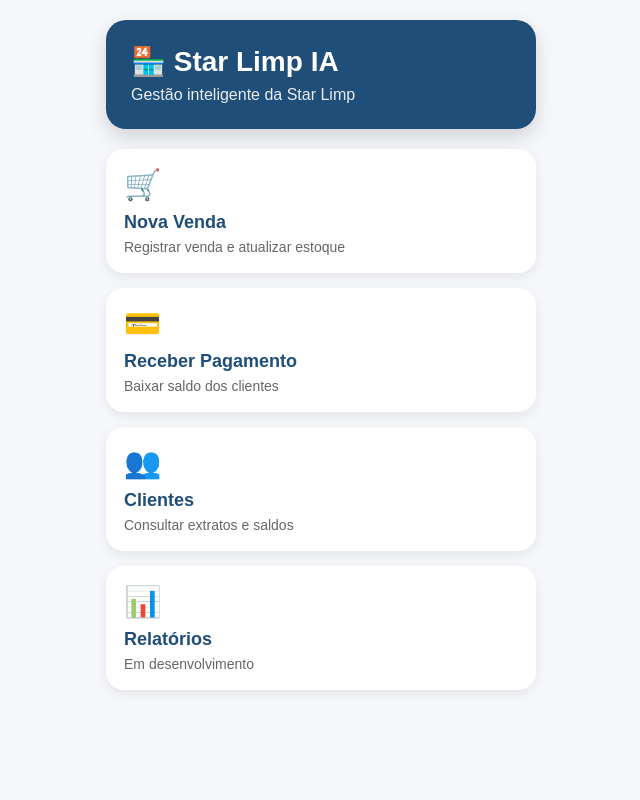
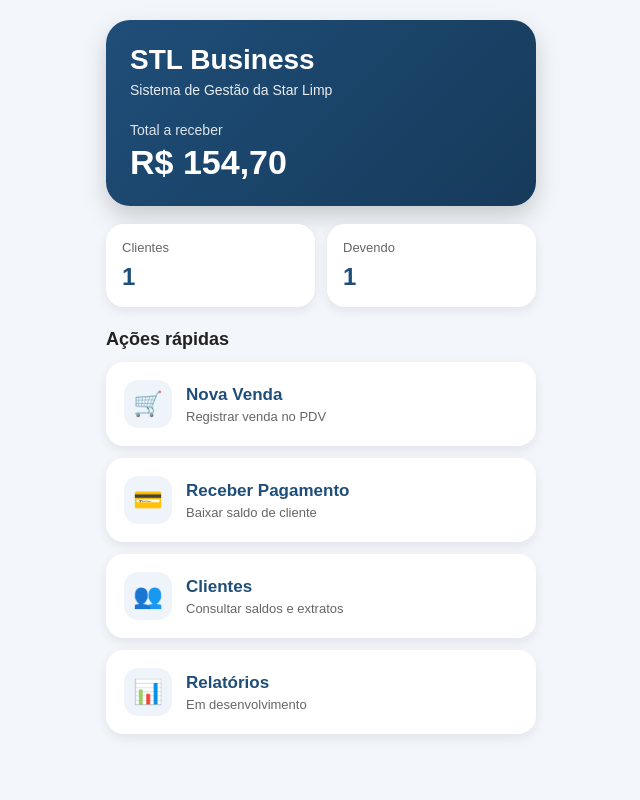
Before and after one commit to xJoyceDias/star-limp-ia, a FastAPI app: page / in a window 1280 px wide. Shown: the whole page, without its empty margins (319-959 px from the left). Run offline with FastAPI, Linux system fonts and the light colour scheme; data comes from the database, SQL or seed files in the repository.

Commit message:
Atualiza dashboard STL Business

```diff
--- a/backend/app.py
+++ b/backend/app.py
@@ -60,9 +60,28 @@ def buscar_produtos_banco(termo):
 
 @app.get("/")
 def inicio(request: Request):
+    conexao = sqlite3.connect(BANCO)
+    cursor = conexao.cursor()
+
+    cursor.execute("SELECT COUNT(*) FROM clientes")
+    total_clientes = cursor.fetchone()[0] or 0
+
+    cursor.execute("SELECT COUNT(*) FROM clientes WHERE saldo_fiado > 0")
+    clientes_devendo = cursor.fetchone()[0] or 0
+
+    cursor.execute("SELECT SUM(saldo_fiado) FROM clientes")
+    total_receber = cursor.fetchone()[0] or 0
+
+    conexao.close()
+
     return templates.TemplateResponse(
         request,
-        "index.html"
+        "index.html",
+        {
+            "total_clientes": total_clientes,
+            "clientes_devendo": clientes_devendo,
+            "total_receber": total_receber
+        }
     )
 @app.get("/nova-venda")
 def nova_venda(request: Request):
--- a/backend/templates/index.html
+++ b/backend/templates/index.html
@@ -6,128 +6,186 @@
     <title>STL Business</title>
 
     <style>
+        * { margin: 0; padding: 0; box-sizing: border-box; }
 
-        *{
-            margin:0;
-            padding:0;
-            box-sizing:border-box;
+        body {
+            font-family: Arial, sans-serif;
+            background: #f3f6fa;
+            min-height: 100vh;
+            padding: 20px;
         }
 
-        body{
-            font-family: Arial, sans-serif;
-            background:#f5f7fa;
-            min-height:100vh;
-            padding:20px;
+        .container {
+            max-width: 430px;
+            margin: auto;
         }
 
-        .container{
-            max-width:430px;
-            margin:auto;
+        .top-card {
+            background: linear-gradient(135deg, #1f4e79, #163a5a);
+            color: white;
+            padding: 24px;
+            border-radius: 24px;
+            box-shadow: 0 10px 25px rgba(0,0,0,0.18);
+            margin-bottom: 18px;
         }
 
-        .topo{
-            background:#1f4e79;
-            color:white;
-            padding:25px;
-            border-radius:20px;
-            margin-bottom:20px;
-            box-shadow:0 8px 20px rgba(0,0,0,0.15);
+        .app-name {
+            font-size: 28px;
+            font-weight: bold;
         }
 
-        .titulo{
-            font-size:28px;
-            font-weight:bold;
+        .subtitle {
+            margin-top: 6px;
+            opacity: 0.9;
+            font-size: 14px;
         }
 
-        .subtitulo{
-            margin-top:8px;
-            opacity:0.9;
+        .label {
+            margin-top: 24px;
+            opacity: 0.85;
+            font-size: 14px;
         }
 
-        .menu{
-            display:flex;
-            flex-direction:column;
-            gap:15px;
+        .valor {
+            font-size: 34px;
+            font-weight: bold;
+            margin-top: 5px;
         }
 
-        .card{
-            background:white;
-            border-radius:18px;
-            padding:18px;
-            text-decoration:none;
-            color:#222;
-            box-shadow:0 4px 12px rgba(0,0,0,0.08);
-            transition:0.2s;
+        .stats {
+            display: grid;
+            grid-template-columns: 1fr 1fr;
+            gap: 12px;
+            margin-bottom: 18px;
         }
 
-        .card:hover{
-            transform:translateY(-2px);
+        .stat-card {
+            background: white;
+            border-radius: 18px;
+            padding: 16px;
+            box-shadow: 0 4px 12px rgba(0,0,0,0.08);
         }
 
-        .icone{
-            font-size:30px;
-            margin-bottom:10px;
+        .stat-title {
+            color: #666;
+            font-size: 13px;
         }
 
-        .nome{
-            font-size:18px;
-            font-weight:bold;
-            color:#1f4e79;
+        .stat-value {
+            margin-top: 8px;
+            font-size: 24px;
+            font-weight: bold;
+            color: #1f4e79;
         }
 
-        .descricao{
-            margin-top:6px;
-            color:#666;
-            font-size:14px;
+        .section-title {
+            font-size: 18px;
+            font-weight: bold;
+            color: #222;
+            margin: 22px 0 12px;
         }
 
+        .menu {
+            display: flex;
+            flex-direction: column;
+            gap: 12px;
+        }
+
+        .menu-card {
+            background: white;
+            border-radius: 18px;
+            padding: 18px;
+            text-decoration: none;
+            color: #222;
+            box-shadow: 0 4px 12px rgba(0,0,0,0.08);
+            display: flex;
+            align-items: center;
+            gap: 14px;
+        }
+
+        .icon {
+            width: 48px;
+            height: 48px;
+            border-radius: 14px;
+            background: #eef4fa;
+            display: flex;
+            align-items: center;
+            justify-content: center;
+            font-size: 24px;
+        }
+
+        .menu-title {
+            font-size: 17px;
+            font-weight: bold;
+            color: #1f4e79;
+        }
+
+        .menu-desc {
+            margin-top: 4px;
+            font-size: 13px;
+            color: #666;
+        }
     </style>
 </head>
 <body>
 
 <div class="container">
 
-    <div class="topo">
-        <div class="titulo">
-            🏪 Star Limp IA
-        </div>
+    <div class="top-card">
+        <div class="app-name">STL Business</div>
+        <div class="subtitle">Sistema de Gestão da Star Limp</div>
 
-        <div class="subtitulo">
-            Gestão inteligente da Star Limp
+        <div class="label">Total a receber</div>
+        <div class="valor">
+            R$ {{ "%.2f"|format(total_receber or 0)|replace(".", ",") }}
         </div>
     </div>
 
+    <div class="stats">
+        <div class="stat-card">
+            <div class="stat-title">Clientes</div>
+            <div class="stat-value">{{ total_clientes }}</div>
+        </div>
+
+        <div class="stat-card">
+            <div class="stat-title">Devendo</div>
+            <div class="stat-value">{{ clientes_devendo }}</div>
+        </div>
+    </div>
+
+    <div class="section-title">Ações rápidas</div>
+
     <div class="menu">
 
-        <a class="card" href="/nova-venda">
-            <div class="icone">🛒</div>
-            <div class="nome">Nova Venda</div>
-            <div class="descricao">
-                Registrar venda e atualizar estoque
+        <a class="menu-card" href="/nova-venda">
+            <div class="icon">🛒</div>
+            <div>
+                <div class="menu-title">Nova Venda</div>
+                <div class="menu-desc">Registrar venda no PDV</div>
             </div>
         </a>
 
-        <a class="card" href="/receber-pagamento">
-            <div class="icone">💳</div>
-            <div class="nome">Receber Pagamento</div>
-            <div class="descricao">
-                Baixar saldo dos clientes
+        <a class="menu-card" href="/receber-pagamento">
+            <div class="icon">💳</div>
+            <div>
+                <div class="menu-title">Receber Pagamento</div>
+                <div class="menu-desc">Baixar saldo de cliente</div>
             </div>
         </a>
 
-        <a class="card" href="/clientes">
-            <div class="icone">👥</div>
-            <div class="nome">Clientes</div>
-            <div class="descricao">
-                Consultar extratos e saldos
+        <a class="menu-card" href="/clientes">
+            <div class="icon">👥</div>
+            <div>
+                <div class="menu-title">Clientes</div>
+                <div class="menu-desc">Consultar saldos e extratos</div>
             </div>
         </a>
 
-        <a class="card" href="#">
-            <div class="icone">📊</div>
-            <div class="nome">Relatórios</div>
-            <div class="descricao">
-                Em desenvolvimento
+        <a class="menu-card" href="#">
+            <div class="icon">📊</div>
+            <div>
+                <div class="menu-title">Relatórios</div>
+                <div class="menu-desc">Em desenvolvimento</div>
             </div>
         </a>
 
```
